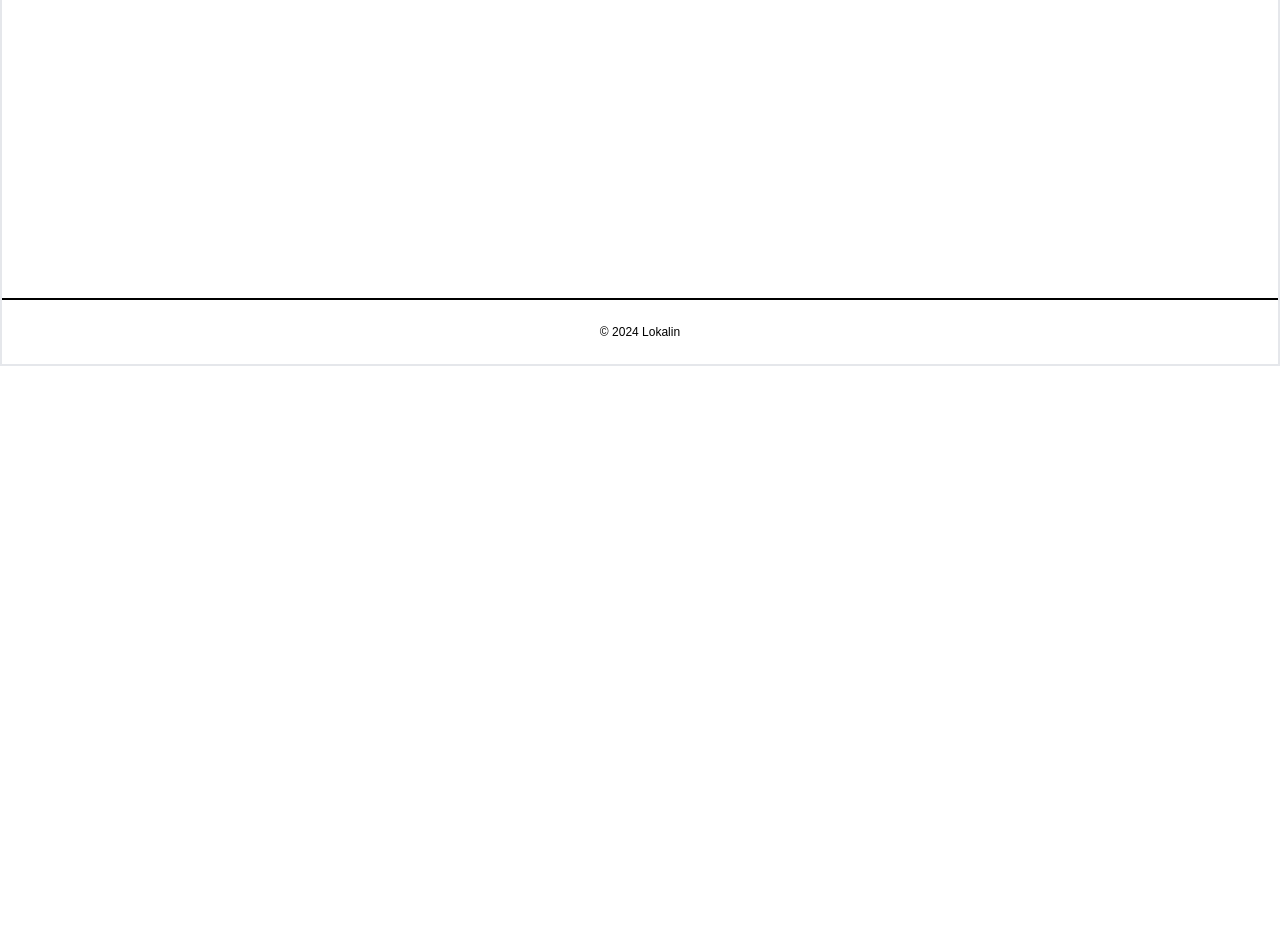
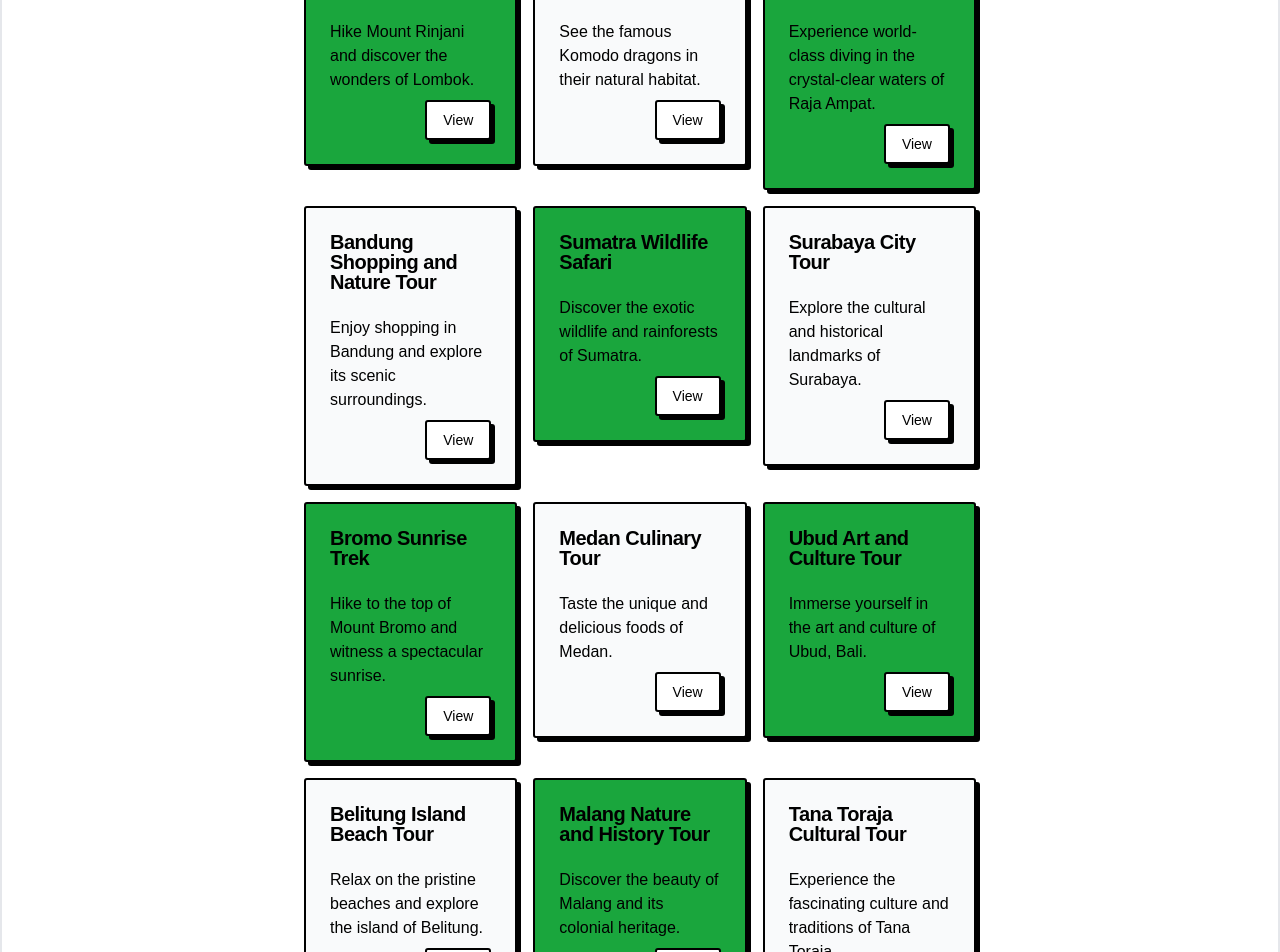
Before and after one commit to InYrDim/lokalin-next, a Next.js app: page /dashboard/wisata in a window 1280 px wide. Shown: the part 440-1392 px from the top of the page. Before the commit the page ends 806 px from the top, so only its background shows below. Built offline with nearby package versions, Linux system fonts and the light colour scheme; no server answers; a web font is replaced by a local one.

Commit message:
`feat: removed hardcoded tour data and replaced with dynamic data fetching from toursData.ts`

```diff
--- a/app/dashboard/wisata/[id]/page.tsx
+++ b/app/dashboard/wisata/[id]/page.tsx
@@ -1,5 +1,8 @@
 import { Button } from "@/components/ui/button";
 import Link from "next/link";
+
+import { getTours } from "@/services/tours/toursData";
+const tours = getTours().data;
 
 interface PageProps {
 	params: Promise<{ id: string }>;
@@ -7,21 +10,7 @@ interface PageProps {
 
 export default async function Page({ params }: PageProps) {
 	const { id } = await params;
-	const tourData = [
-		{
-			id: 1,
-			name: "Bali Island Tour",
-			description: "Explore the beautiful beaches and culture of Bali.",
-		},
-		{
-			id: 2,
-			name: "Jakarta City Tour",
-			description:
-				"Visit the bustling capital city of Indonesia with historical sites.",
-		},
-	];
-
-	const tour = tourData.find((tour) => tour.id === Number(id));
+	const tour = tours.find((tour) => tour.id === Number(id));
 
 	if (!tour) {
 		return <div>Tour not found</div>;
--- a/app/dashboard/wisata/page.tsx
+++ b/app/dashboard/wisata/page.tsx
@@ -3,23 +3,10 @@ import { Button } from "@/components/ui/button";
 import { Card, CardContent, CardHeader, CardTitle } from "@/components/ui/card";
 import Framer from "@/components/framer";
 
-export const dynamic = "force-dynamic";
+import { getTours } from "@/services/tours/toursData";
+const tours = getTours().data;
 
 export default async function Page() {
-	const tours = [
-		{
-			id: 1,
-			name: "Bali Island Tour",
-			description: "Explore the beautiful beaches and culture of Bali.",
-		},
-		{
-			id: 2,
-			name: "Jakarta City Tour",
-			description:
-				"Visit the bustling capital city of Indonesia with historical sites.",
-		},
-	];
-
 	if (!tours) return <div>No tours found</div>;
 	return (
 		<div className="flex flex-col">
--- a/app/dashboard/wisata/toursData.ts
+++ /dev/null
@@ -1,119 +0,0 @@
-export interface Tour {
-	id: number;
-	name: string;
-	description: string;
-}
-
-export const tours: Tour[] = [
-	{
-		id: 1,
-		name: "Bali Island Tour",
-		description: "Explore the beautiful beaches and culture of Bali.",
-	},
-	{
-		id: 2,
-		name: "Jakarta City Tour",
-		description:
-			"Visit the bustling capital city of Indonesia with historical sites.",
-	},
-	{
-		id: 3,
-		name: "Yogyakarta Heritage Tour",
-		description: "A journey through the cultural heart of Java.",
-	},
-	{
-		id: 4,
-		name: "Lombok Adventure Tour",
-		description: "Hike Mount Rinjani and discover the wonders of Lombok.",
-	},
-	{
-		id: 5,
-		name: "Komodo Island Expedition",
-		description: "See the famous Komodo dragons in their natural habitat.",
-	},
-	{
-		id: 6,
-		name: "Raja Ampat Diving Tour",
-		description:
-			"Experience world-class diving in the crystal-clear waters of Raja Ampat.",
-	},
-	{
-		id: 7,
-		name: "Bandung Shopping and Nature Tour",
-		description:
-			"Enjoy shopping in Bandung and explore its scenic surroundings.",
-	},
-	{
-		id: 8,
-		name: "Sumatra Wildlife Safari",
-		description: "Discover the exotic wildlife and rainforests of Sumatra.",
-	},
-	{
-		id: 9,
-		name: "Surabaya City Tour",
-		description:
-			"Explore the cultural and historical landmarks of Surabaya.",
-	},
-	{
-		id: 10,
-		name: "Bromo Sunrise Trek",
-		description:
-			"Hike to the top of Mount Bromo and witness a spectacular sunrise.",
-	},
-	{
-		id: 11,
-		name: "Medan Culinary Tour",
-		description: "Taste the unique and delicious foods of Medan.",
-	},
-	{
-		id: 12,
-		name: "Ubud Art and Culture Tour",
-		description: "Immerse yourself in the art and culture of Ubud, Bali.",
-	},
-	{
-		id: 13,
-		name: "Belitung Island Beach Tour",
-		description:
-			"Relax on the pristine beaches and explore the island of Belitung.",
-	},
-	{
-		id: 14,
-		name: "Malang Nature and History Tour",
-		description: "Discover the beauty of Malang and its colonial heritage.",
-	},
-	{
-		id: 15,
-		name: "Tana Toraja Cultural Tour",
-		description:
-			"Experience the fascinating culture and traditions of Tana Toraja.",
-	},
-	{
-		id: 16,
-		name: "Lake Toba Relaxation Tour",
-		description:
-			"Enjoy the serenity of Lake Toba, one of the largest volcanic lakes in the world.",
-	},
-	{
-		id: 17,
-		name: "Flores Island Eco Tour",
-		description:
-			"Explore the natural wonders and remote villages of Flores.",
-	},
-	{
-		id: 18,
-		name: "Bali Temple Tour",
-		description:
-			"Visit Bali’s most iconic temples and learn about their spiritual significance.",
-	},
-	{
-		id: 19,
-		name: "Gili Islands Snorkeling Tour",
-		description: "Snorkel in the clear waters around the Gili Islands.",
-	},
-	{
-		id: 20,
-		name: "Solo Heritage and Culinary Tour",
-		description:
-			"Enjoy a blend of cultural heritage and culinary delights in Solo.",
-	},
-];
--- /dev/null
+++ b/services/tours/toursData.ts
@@ -0,0 +1,130 @@
+export interface Tour {
+	id: number;
+	name: string;
+	description: string;
+}
+
+export function getTours() {
+	const exampleData = [
+		{
+			id: 1,
+			name: "Bali Island Tour",
+			description: "Explore the beautiful beaches and culture of Bali.",
+		},
+		{
+			id: 2,
+			name: "Jakarta City Tour",
+			description:
+				"Visit the bustling capital city of Indonesia with historical sites.",
+		},
+		{
+			id: 3,
+			name: "Yogyakarta Heritage Tour",
+			description: "A journey through the cultural heart of Java.",
+		},
+		{
+			id: 4,
+			name: "Lombok Adventure Tour",
+			description:
+				"Hike Mount Rinjani and discover the wonders of Lombok.",
+		},
+		{
+			id: 5,
+			name: "Komodo Island Expedition",
+			description:
+				"See the famous Komodo dragons in their natural habitat.",
+		},
+		{
+			id: 6,
+			name: "Raja Ampat Diving Tour",
+			description:
+				"Experience world-class diving in the crystal-clear waters of Raja Ampat.",
+		},
+		{
+			id: 7,
+			name: "Bandung Shopping and Nature Tour",
+			description:
+				"Enjoy shopping in Bandung and explore its scenic surroundings.",
+		},
+		{
+			id: 8,
+			name: "Sumatra Wildlife Safari",
+			description:
+				"Discover the exotic wildlife and rainforests of Sumatra.",
+		},
+		{
+			id: 9,
+			name: "Surabaya City Tour",
+			description:
+				"Explore the cultural and historical landmarks of Surabaya.",
+		},
+		{
+			id: 10,
+			name: "Bromo Sunrise Trek",
+			description:
+				"Hike to the top of Mount Bromo and witness a spectacular sunrise.",
+		},
+		{
+			id: 11,
+			name: "Medan Culinary Tour",
+			description: "Taste the unique and delicious foods of Medan.",
+		},
+		{
+			id: 12,
+			name: "Ubud Art and Culture Tour",
+			description:
+				"Immerse yourself in the art and culture of Ubud, Bali.",
+		},
+		{
+			id: 13,
+			name: "Belitung Island Beach Tour",
+			description:
+				"Relax on the pristine beaches and explore the island of Belitung.",
+		},
+		{
+			id: 14,
+			name: "Malang Nature and History Tour",
+			description:
+				"Discover the beauty of Malang and its colonial heritage.",
+		},
+		{
+			id: 15,
+			name: "Tana Toraja Cultural Tour",
+			description:
+				"Experience the fascinating culture and traditions of Tana Toraja.",
+		},
+		{
+			id: 16,
+			name: "Lake Toba Relaxation Tour",
+			description:
+				"Enjoy the serenity of Lake Toba, one of the largest volcanic lakes in the world.",
+		},
+		{
+			id: 17,
+			name: "Flores Island Eco Tour",
+			description:
+				"Explore the natural wonders and remote villages of Flores.",
+		},
+		{
+			id: 18,
+			name: "Bali Temple Tour",
+			description:
+				"Visit Bali’s most iconic temples and learn about their spiritual significance.",
+		},
+		{
+			id: 19,
+			name: "Gili Islands Snorkeling Tour",
+			description: "Snorkel in the clear waters around the Gili Islands.",
+		},
+		{
+			id: 20,
+			name: "Solo Heritage and Culinary Tour",
+			description:
+				"Enjoy a blend of cultural heritage and culinary delights in Solo.",
+		},
+	];
+	return {
+		data: exampleData,
+		status: "ok",
+	};
+}
```
Also changed, not shown: 1 other file (tests, documents, lock files or other folders).
